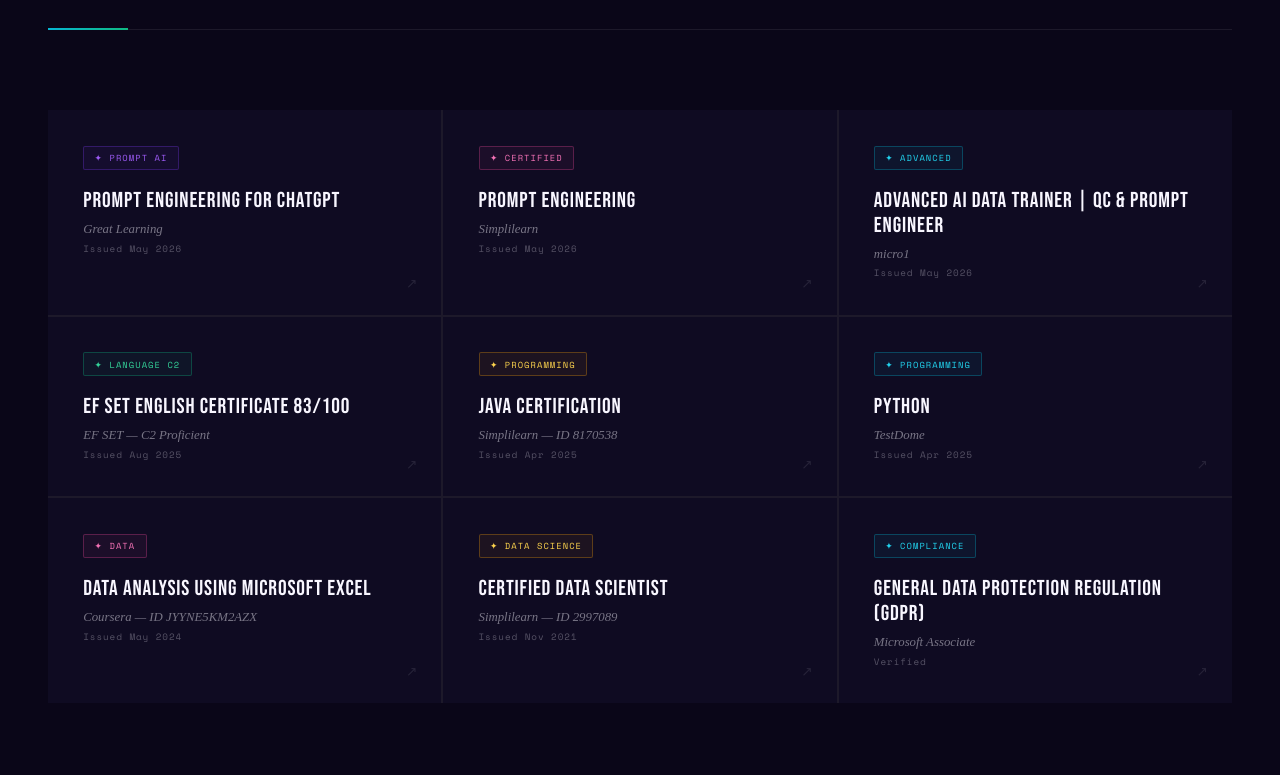
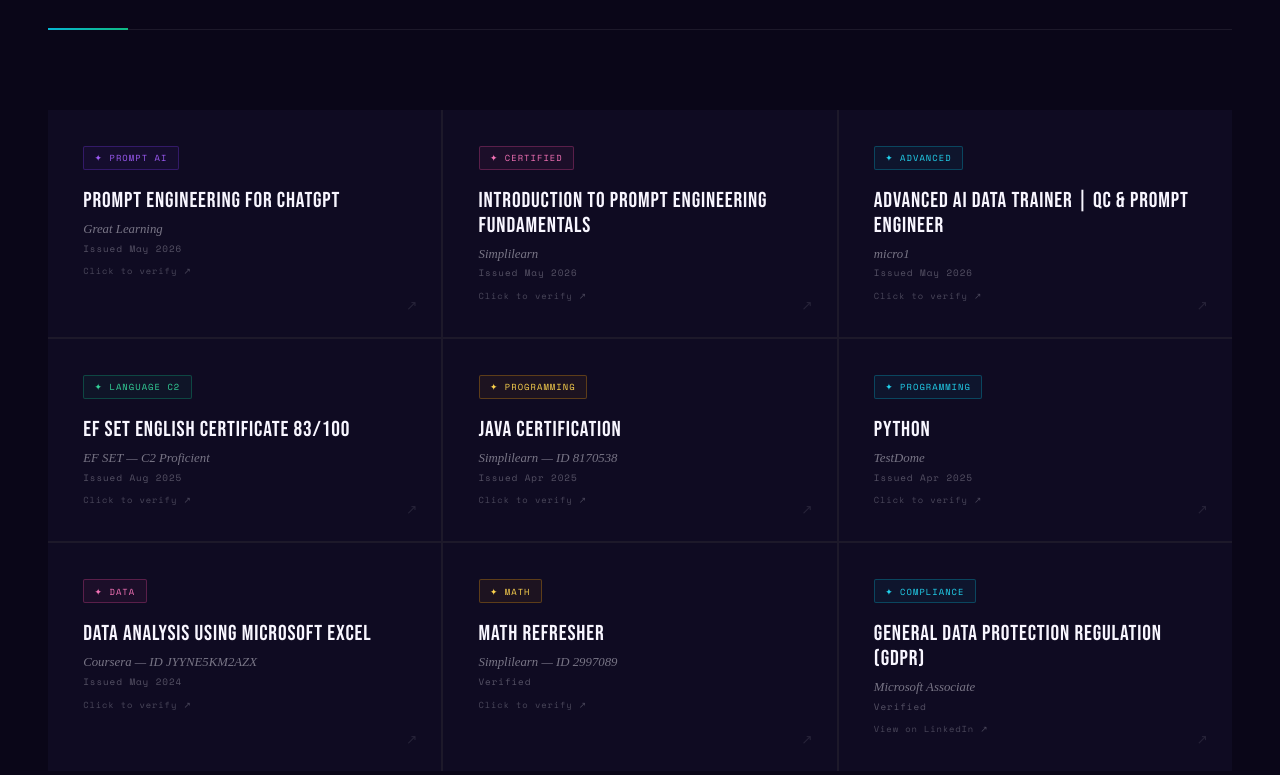
Before and after one commit to ss885225/ss885225.github.io, a plain HTML site: page index.html in a window 1280 px wide. Shown: the part 5685-6460 px from the top of the page. Drawn offline with nearby package versions, Linux system fonts and the light colour scheme; animation ran at ten frames a second; a web font is replaced by a local one.

Commit message:
index.html

```diff
--- a/index.html
+++ b/index.html
@@ -273,6 +273,8 @@ nav.sc{background:rgba(10,6,24,.88);backdrop-filter:blur(24px);border-bottom-col
 .cc-date{font-family:'Space Mono',monospace;font-size:.58rem;color:rgba(248,246,255,.3);letter-spacing:.1em}
 .cert-card .arr{position:absolute;bottom:1.5rem;right:1.5rem;font-size:.85rem;color:rgba(248,246,255,.1);transition:all .3s}
 .cert-card:hover .arr{color:var(--cyan);transform:translate(3px,-3px)}
+.cert-verify{font-family:'Space Mono',monospace;font-size:.55rem;letter-spacing:.1em;color:rgba(248,246,255,.25);margin-top:.6rem;transition:color .2s}
+.cert-card:hover .cert-verify{color:var(--cyan)}
 
 /* ABOUT */
 .about-grid{display:grid;grid-template-columns:1fr 1fr;gap:8rem;align-items:start}
@@ -396,7 +398,7 @@ footer{border-top:1px solid var(--border);padding:2rem 3rem;display:flex;justify
 <div id="fab">
   <a href="mailto:sin66992@gmail.com?subject=Hiring%20Inquiry%20-%20Shubham%20NA&body=Hi%20Shubham%2C%0A%0AI%20found%20your%20portfolio%20and%20would%20love%20to%20discuss%20an%20opportunity.%0A%0AName%3A%0ACompany%3A%0AProject%3A%0A" class="fab-b f1" title="Email">✉</a>
   <a href="tel:+918979081373" class="fab-b f2" title="Call">📞</a>
-  <a href="https://www.linkedin.com/in/shubham-na" target="_blank" rel="noopener" class="fab-b f3" title="LinkedIn">in</a>
+  <a href="https://www.linkedin.com/in/shubham-131926225/" target="_blank" rel="noopener" class="fab-b f3" title="LinkedIn">in</a>
   <a href="#" class="fab-b f4" title="Back to top">↑</a>
 </div>
 
@@ -410,7 +412,7 @@ footer{border-top:1px solid var(--border);padding:2rem 3rem;display:flex;justify
     <li><a href="#skills">Skills</a></li>
     <li><a href="#certs">Certs</a></li>
     <li><a href="#about">About</a></li>
-    <li><a href="https://www.linkedin.com/in/shubham-na" target="_blank" rel="noopener">LinkedIn ↗</a></li>
+    <li><a href="https://www.linkedin.com/in/shubham-131926225/" target="_blank" rel="noopener">LinkedIn ↗</a></li>
   </ul>
   <a href="mailto:sin66992@gmail.com?subject=Hiring%20Inquiry%20-%20Shubham%20NA&body=Hi%20Shubham%2C%0A%0AI%20found%20your%20portfolio%20and%20would%20love%20to%20discuss%20an%20opportunity.%0A%0AName%3A%0ACompany%3A%0AProject%3A%0A" class="nav-cta"><span>Hire Me</span></a>
 </nav>
@@ -578,15 +580,87 @@ footer{border-top:1px solid var(--border);padding:2rem 3rem;display:flex;justify
 <div id="certs"><div class="section rv">
   <div class="sec-head sh3"><span class="sec-num">04</span><h2 class="sec-title t3"><em>Licenses &</em> Certifications</h2></div>
   <div class="certs-grid">
-    <div class="cert-card rv rv-d1"><div class="cc-top"></div><div class="cc-glow"></div><div class="cc-badge">✦ Prompt AI</div><div class="cc-name">Prompt Engineering for ChatGPT</div><div class="cc-issuer">Great Learning</div><div class="cc-date">Issued May 2026</div><div class="arr">↗</div></div>
-    <div class="cert-card rv rv-d2"><div class="cc-top"></div><div class="cc-glow"></div><div class="cc-badge">✦ Certified</div><div class="cc-name">Prompt Engineering</div><div class="cc-issuer">Simplilearn</div><div class="cc-date">Issued May 2026</div><div class="arr">↗</div></div>
-    <div class="cert-card rv rv-d3"><div class="cc-top"></div><div class="cc-glow"></div><div class="cc-badge">✦ Advanced</div><div class="cc-name">Advanced AI Data Trainer | QC & Prompt Engineer</div><div class="cc-issuer">micro1</div><div class="cc-date">Issued May 2026</div><div class="arr">↗</div></div>
-    <div class="cert-card rv rv-d1"><div class="cc-top"></div><div class="cc-glow"></div><div class="cc-badge">✦ Language C2</div><div class="cc-name">EF SET English Certificate 83/100</div><div class="cc-issuer">EF SET — C2 Proficient</div><div class="cc-date">Issued Aug 2025</div><div class="arr">↗</div></div>
-    <div class="cert-card rv rv-d2"><div class="cc-top"></div><div class="cc-glow"></div><div class="cc-badge">✦ Programming</div><div class="cc-name">Java Certification</div><div class="cc-issuer">Simplilearn — ID 8170538</div><div class="cc-date">Issued Apr 2025</div><div class="arr">↗</div></div>
-    <div class="cert-card rv rv-d3"><div class="cc-top"></div><div class="cc-glow"></div><div class="cc-badge">✦ Programming</div><div class="cc-name">Python</div><div class="cc-issuer">TestDome</div><div class="cc-date">Issued Apr 2025</div><div class="arr">↗</div></div>
-    <div class="cert-card rv rv-d1"><div class="cc-top"></div><div class="cc-glow"></div><div class="cc-badge">✦ Data</div><div class="cc-name">Data Analysis using Microsoft Excel</div><div class="cc-issuer">Coursera — ID JYYNE5KM2AZX</div><div class="cc-date">Issued May 2024</div><div class="arr">↗</div></div>
-    <div class="cert-card rv rv-d2"><div class="cc-top"></div><div class="cc-glow"></div><div class="cc-badge">✦ Data Science</div><div class="cc-name">Certified Data Scientist</div><div class="cc-issuer">Simplilearn — ID 2997089</div><div class="cc-date">Issued Nov 2021</div><div class="arr">↗</div></div>
-    <div class="cert-card rv rv-d3"><div class="cc-top"></div><div class="cc-glow"></div><div class="cc-badge">✦ Compliance</div><div class="cc-name">General Data Protection Regulation (GDPR)</div><div class="cc-issuer">Microsoft Associate</div><div class="cc-date">Verified</div><div class="arr">↗</div></div>
+    <a class="cert-card rv rv-d1" href="https://www.mygreatlearning.com/certificate/ZKSNOAGB" target="_blank" rel="noopener" style="text-decoration:none;display:block">
+      <div class="cc-top"></div><div class="cc-glow"></div>
+      <div class="cc-badge">✦ Prompt AI</div>
+      <div class="cc-name">Prompt Engineering for ChatGPT</div>
+      <div class="cc-issuer">Great Learning</div>
+      <div class="cc-date">Issued May 2026</div>
+      <div class="cert-verify">Click to verify ↗</div>
+      <div class="arr">↗</div>
+    </a>
+    <a class="cert-card rv rv-d2" href="https://www.simplilearn.com/skillup-certificate-landing?token=eyJjb3Vyc2VfaWQiOiI0MjgzIiwiY2VydGlmaWNhdGVfdXJsIjoiaHR0cHM6XC9cL2NlcnRpZmljYXRlcy5zaW1wbGljZG4ubmV0XC9zaGFyZVwvMTAyMjYxODlfMTQ3Nzk1OF8xNzc4NzU3ODcwMDQ5LnBuZyIsInVzZXJuYW1lIjoiU2h1YmhhbSJ9&utm_source=shared-certificate&utm_medium=lms&utm_campaign=shared-certificate-promotion" target="_blank" rel="noopener" style="text-decoration:none;display:block">
+      <div class="cc-top"></div><div class="cc-glow"></div>
+      <div class="cc-badge">✦ Certified</div>
+      <div class="cc-name">Introduction to Prompt Engineering Fundamentals</div>
+      <div class="cc-issuer">Simplilearn</div>
+      <div class="cc-date">Issued May 2026</div>
+      <div class="cert-verify">Click to verify ↗</div>
+      <div class="arr">↗</div>
+    </a>
+    <a class="cert-card rv rv-d3" href="https://micro1-portal-data.s3.amazonaws.com/engineer-certificates/1778066294-d7e5ff45-3df2-4111-85e5-4a247ddd5560.jpg" target="_blank" rel="noopener" style="text-decoration:none;display:block">
+      <div class="cc-top"></div><div class="cc-glow"></div>
+      <div class="cc-badge">✦ Advanced</div>
+      <div class="cc-name">Advanced AI Data Trainer | QC & Prompt Engineer</div>
+      <div class="cc-issuer">micro1</div>
+      <div class="cc-date">Issued May 2026</div>
+      <div class="cert-verify">Click to verify ↗</div>
+      <div class="arr">↗</div>
+    </a>
+    <a class="cert-card rv rv-d1" href="https://cert.efset.org/TKKyZA" target="_blank" rel="noopener" style="text-decoration:none;display:block">
+      <div class="cc-top"></div><div class="cc-glow"></div>
+      <div class="cc-badge">✦ Language C2</div>
+      <div class="cc-name">EF SET English Certificate 83/100</div>
+      <div class="cc-issuer">EF SET — C2 Proficient</div>
+      <div class="cc-date">Issued Aug 2025</div>
+      <div class="cert-verify">Click to verify ↗</div>
+      <div class="arr">↗</div>
+    </a>
+    <a class="cert-card rv rv-d2" href="https://www.simplilearn.com/skillup-certificate-landing?token=eyJjb3Vyc2VfaWQiOiIzMjM2IiwiY2VydGlmaWNhdGVfdXJsIjoiaHR0cHM6XC9cL2NlcnRpZmljYXRlcy5zaW1wbGljZG4ubmV0XC9zaGFyZVwvODE3MDUzOF8xNDc3OTU4MTc0NDMwMTA0NjI4My5wbmciLCJ1c2VybmFtZSI6IlNodWJoYW0ifQ%3D%3D&utm_source=shared-certificate&utm_medium=lms&utm_campaign=shared-certificate-promotion" target="_blank" rel="noopener" style="text-decoration:none;display:block">
+      <div class="cc-top"></div><div class="cc-glow"></div>
+      <div class="cc-badge">✦ Programming</div>
+      <div class="cc-name">Java Certification</div>
+      <div class="cc-issuer">Simplilearn — ID 8170538</div>
+      <div class="cc-date">Issued Apr 2025</div>
+      <div class="cert-verify">Click to verify ↗</div>
+      <div class="arr">↗</div>
+    </a>
+    <a class="cert-card rv rv-d3" href="https://www.testdome.com/certificates/21f426a432e242989f71e53308b3c9f2" target="_blank" rel="noopener" style="text-decoration:none;display:block">
+      <div class="cc-top"></div><div class="cc-glow"></div>
+      <div class="cc-badge">✦ Programming</div>
+      <div class="cc-name">Python</div>
+      <div class="cc-issuer">TestDome</div>
+      <div class="cc-date">Issued Apr 2025</div>
+      <div class="cert-verify">Click to verify ↗</div>
+      <div class="arr">↗</div>
+    </a>
+    <a class="cert-card rv rv-d1" href="https://www.coursera.org/account/accomplishments/verify/JYYNE5KM2AZX" target="_blank" rel="noopener" style="text-decoration:none;display:block">
+      <div class="cc-top"></div><div class="cc-glow"></div>
+      <div class="cc-badge">✦ Data</div>
+      <div class="cc-name">Data Analysis using Microsoft Excel</div>
+      <div class="cc-issuer">Coursera — ID JYYNE5KM2AZX</div>
+      <div class="cc-date">Issued May 2024</div>
+      <div class="cert-verify">Click to verify ↗</div>
+      <div class="arr">↗</div>
+    </a>
+    <a class="cert-card rv rv-d2" href="https://certificates.simplicdn.net/share/2997089.pdf" target="_blank" rel="noopener" style="text-decoration:none;display:block">
+      <div class="cc-top"></div><div class="cc-glow"></div>
+      <div class="cc-badge">✦ Math</div>
+      <div class="cc-name">Math Refresher</div>
+      <div class="cc-issuer">Simplilearn — ID 2997089</div>
+      <div class="cc-date">Verified</div>
+      <div class="cert-verify">Click to verify ↗</div>
+      <div class="arr">↗</div>
+    </a>
+    <a class="cert-card rv rv-d3" href="https://www.linkedin.com/in/shubham-131926225/" target="_blank" rel="noopener" style="text-decoration:none;display:block">
+      <div class="cc-top"></div><div class="cc-glow"></div>
+      <div class="cc-badge">✦ Compliance</div>
+      <div class="cc-name">General Data Protection Regulation (GDPR)</div>
+      <div class="cc-issuer">Microsoft Associate</div>
+      <div class="cc-date">Verified</div>
+      <div class="cert-verify">View on LinkedIn ↗</div>
+      <div class="arr">↗</div>
+    </a>
   </div>
 </div></div>
 
@@ -626,8 +700,8 @@ footer{border-top:1px solid var(--border);padding:2rem 3rem;display:flex;justify
     <a href="tel:+918979081373" class="c-crd">
       <div class="cct"></div><div class="cc-glow2"></div><div class="c-icon">📞</div><div class="c-lbl">Phone</div><div class="c-val">+91 8979081373</div><div class="c-hint">Click to call →</div>
     </a>
-    <a href="https://www.linkedin.com/in/shubham-na" target="_blank" rel="noopener" class="c-crd">
-      <div class="cct"></div><div class="cc-glow2"></div><div class="c-icon">💼</div><div class="c-lbl">LinkedIn</div><div class="c-val">linkedin.com/in/shubham-na</div><div class="c-hint">View profile →</div>
+    <a href="https://www.linkedin.com/in/shubham-131926225/" target="_blank" rel="noopener" class="c-crd">
+      <div class="cct"></div><div class="cc-glow2"></div><div class="c-icon">💼</div><div class="c-lbl">LinkedIn</div><div class="c-val">linkedin.com/in/shubham-131926225</div><div class="c-hint">View profile →</div>
     </a>
     <div class="c-crd">
       <div class="cct"></div><div class="cc-glow2"></div><div class="c-icon">📍</div><div class="c-lbl">Location</div><div class="c-val">Delhi, India 110092</div><div class="c-hint">Remote · Open to Work ✓</div>
@@ -644,7 +718,7 @@ footer{border-top:1px solid var(--border);padding:2rem 3rem;display:flex;justify
   <div class="foot-links">
     <a href="mailto:sin66992@gmail.com">Email</a>
     <a href="tel:+918979081373">Phone</a>
-    <a href="https://www.linkedin.com/in/shubham-na" target="_blank" rel="noopener">LinkedIn ↗</a>
+    <a href="https://www.linkedin.com/in/shubham-131926225/" target="_blank" rel="noopener">LinkedIn ↗</a>
     <a href="#">↑ Top</a>
   </div>
 </footer>
```
